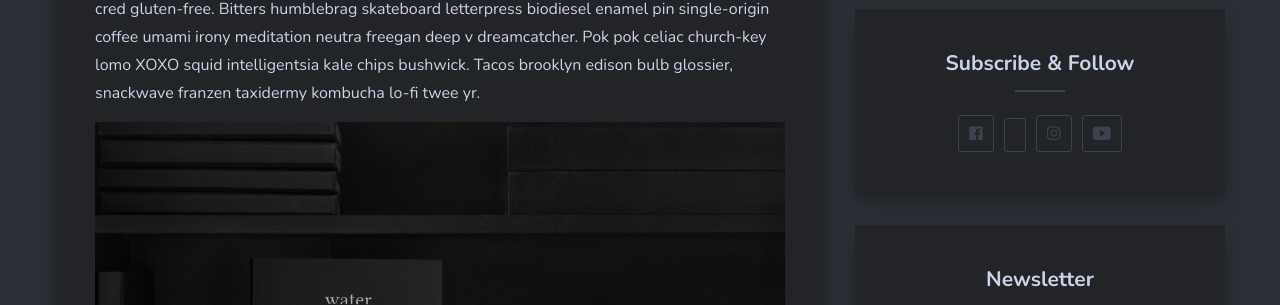
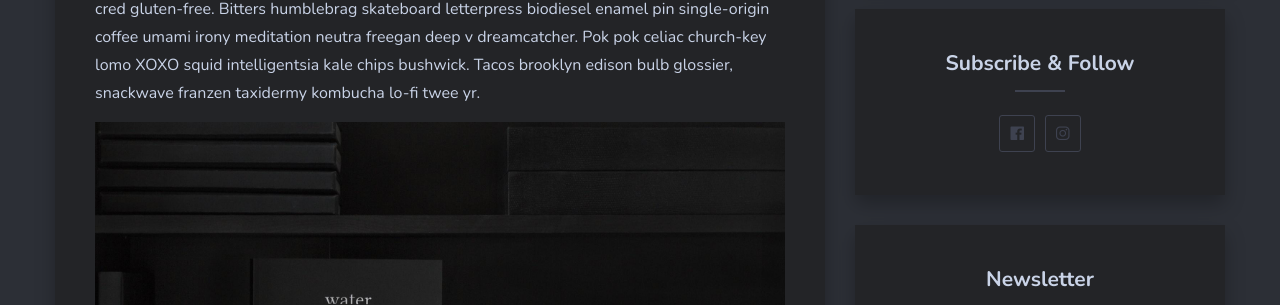
Before and after one commit to maminseo/maminseo.github.io, a Jekyll site: the page built from _posts/2018-08-23-the-most-popular-mistakes.markdown, in a window 1280 px wide. Shown: the part 1434-1739 px from the top of the page. Built offline with Jekyll 4.4.1, drawn with Linux system fonts in a browser that asks for light colours; nearby versions of some CDN libraries; comment, search, counter and statistics services are not loaded.

Commit message:
side bar

```diff
--- a/_includes/footer.html
+++ b/_includes/footer.html
@@ -19,7 +19,7 @@
               {% else %} {% endif %}
 
               {% if site.github %}
-              <li><a href="{{ site.githube }}">githube</a></li>
+              <li><a href="{{ site.githube }}">Githube</a></li>
               {% else %} {% endif %}
 
               {% if site.instagram %}
@@ -27,7 +27,7 @@
               {% else %} {% endif %}
 
               {% if site.youtube %}
-              <li><a href="{{ site.youtube }}">youtube</a></li>
+              <li><a href="{{ site.youtube }}">Youtube</a></li>
               {% else %} {% endif %}
             </ul>
           </div>
--- a/_includes/sidebar.html
+++ b/_includes/sidebar.html
@@ -32,9 +32,9 @@
       </li>
       {% else %} {% endif %}
 
-       {% if site.twitter %}
+       {% if site.githube %}
       <li class="social-profiles-item">
-        <a href="{{ site.github }}" class="social-profiles-link"><i class="ion ion-logo-githube"></i></a>
+        <a href="{{ site.githube }}" class="social-profiles-link"><i class="ion ion-logo-githube"></i></a>
       </li>
       {% else %} {% endif %}
 
@@ -44,7 +44,7 @@
       </li>
       {% else %} {% endif %}
 
-      {% if site.pinterest %}
+      {% if site.youtube %}
       <li class="social-profiles-item">
         <a href="{{ site.youtube }}" class="social-profiles-link"><i class="ion ion-logo-youtube"></i></a>
       </li>
```
